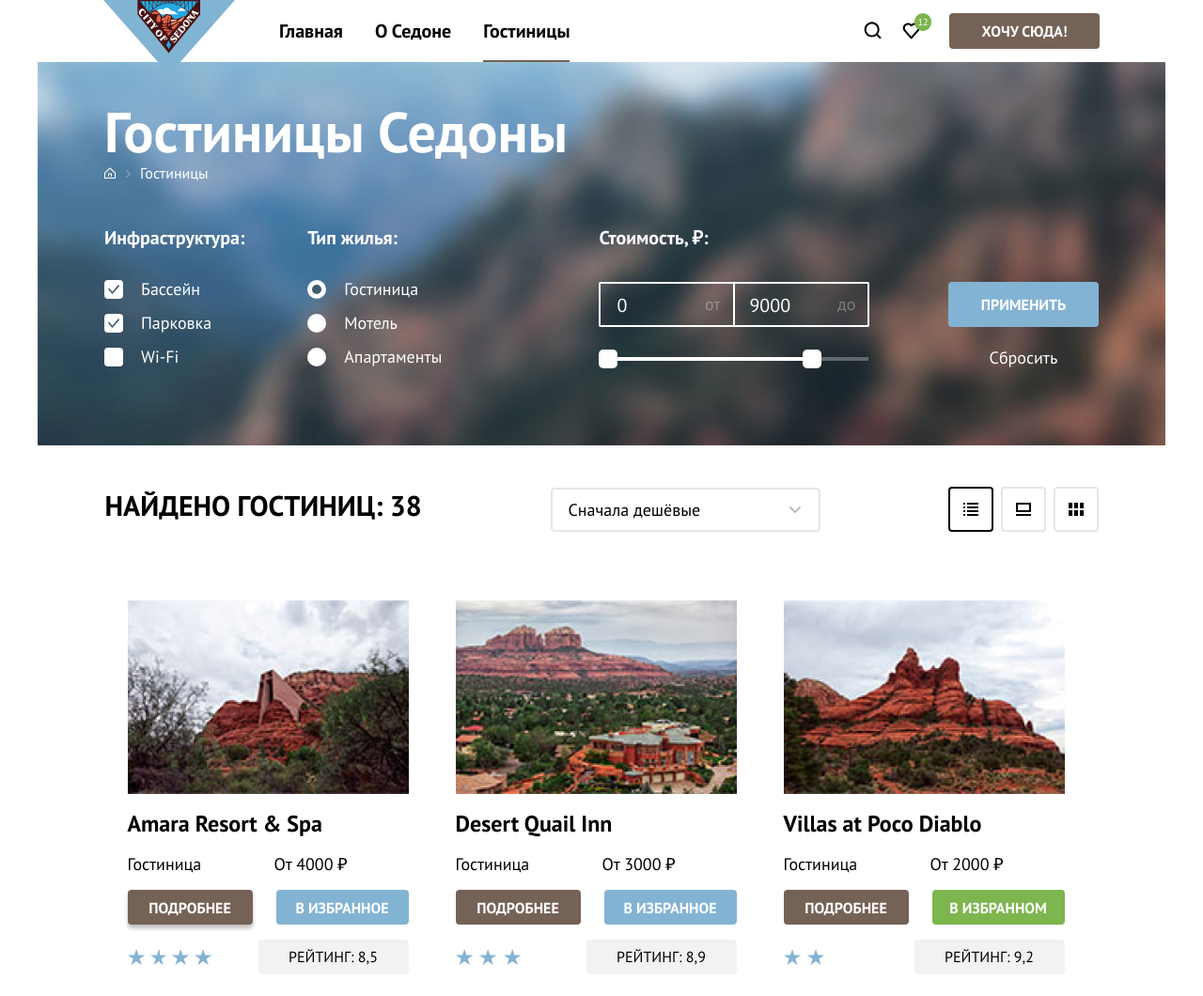
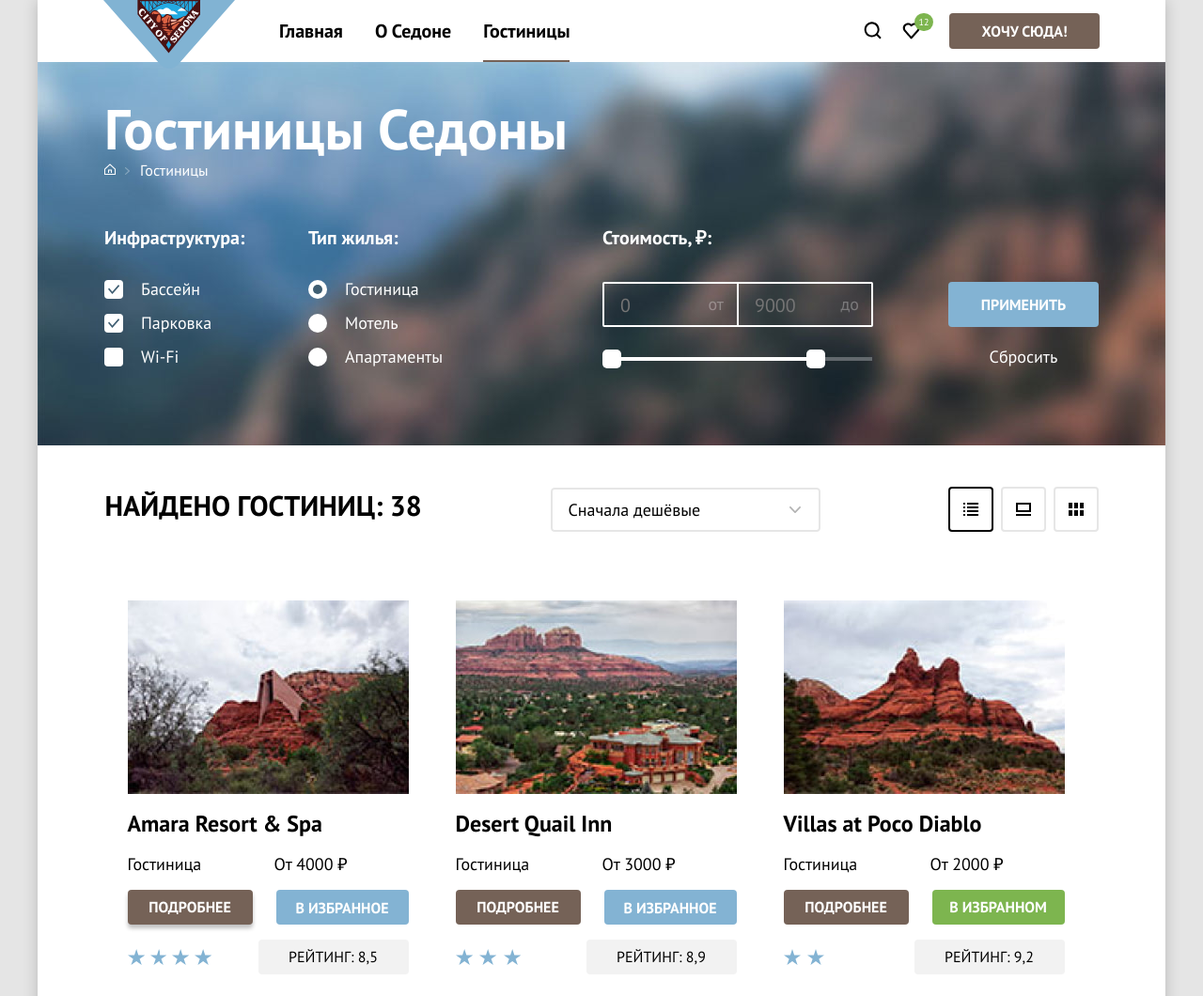
Before and after one commit to htmlacademy-htmlcss/1895555-sedona-33, a plain HTML site: page сatalog.html in a window 1280 px wide. Shown: the top 1060 px of the page at 94% size. Drawn offline with Linux system fonts and the light colour scheme.

Commit message:
На проверку

```diff
--- a/style/styles.css
+++ b/style/styles.css
@@ -20,8 +20,6 @@ html {
 
 body {
     margin: 0;
-    display: flex;
-    flex-direction: column;
     min-height: 100%;
     font-family: "PT Sans", sans-serif;
     font-size: 18px;
@@ -29,7 +27,16 @@ body {
     font-style: normal;
     line-height: 23px;
     color: #000000;
-    background-color: #FFFFFF;
+    background: #E5E5E5;
+}
+
+.main-div {
+    margin: 0 auto;
+    display: flex;
+    width: 1200px;
+    flex-direction: column;
+    background: #FFFFFF;
+    box-shadow: 0px 0px 15px rgba(0, 0, 0, 0.2);
 }
 
 .visually-hidden {
@@ -151,14 +158,15 @@ body {
 }
 
 .top-index {
+    display: block;
+    width: 20px;
     border-radius: 10px;
     position: absolute;
     margin-top: -10px;
-    margin-left: 3px;
-    padding: 3px 4px;
+    margin-left: 12px;
+    padding: 3px 0px;
     font-family: "PT Sans", sans-serif;
     font-weight: 400;
-    text-align: center;
     font-size: 10px;
     line-height: 13px;
     color: white;
@@ -186,9 +194,8 @@ body {
 
 .navigation-button {
     display: block;
+    width: 160px;
     margin: 14px 0 14px 20px;
-    box-sizing: border-box;
-    width: 160px;
     padding-top: 9px;
     padding-bottom: 8px;
 }
@@ -274,14 +281,12 @@ body {
     margin: 0;
     flex-wrap: wrap;
     justify-content: flex-start;
-    align-items: center;
     text-align: center;
 }
 
 .advantages-item {
     display: inline-block;
     width: 400px;
-    height: 384px;
     margin: 0 auto;
     padding: 0;
     font-family: "PT Sans", sans-serif;
@@ -336,12 +341,18 @@ body {
 
 .advanteges-description {
     margin: 0;
+    margin-bottom: 89px;
     width: 250px;
 }
 
 .white-description {
     margin: 0;
     width: 220px;
+    margin-bottom: 87px;
+}
+
+.bottom-description {
+    margin-bottom: 108px;
 }
 
 .white-item {
@@ -372,8 +383,6 @@ body {
 }
 
 .search {
-    display: block;
-    height: 417px;
     padding: 0px 240px;
     margin: 0 auto;
 }
@@ -401,11 +410,11 @@ body {
 
 .button-search {
     display: block;
-    box-sizing: border-box;
     width: 575px;
     margin: 0 auto;
-    padding-top: 15px;
-    padding-bottom: 15px;
+    margin-bottom: 93px;
+    padding-top: 12px;
+    padding-bottom: 12px;
     border-radius: 10px;
     font-size: 20px;
     text-align: center;
@@ -433,7 +442,6 @@ body {
     display: block;
     padding: 0px 200px;
     margin: 0 auto;
-    height: 411px;
     background-image: url("../images/index/background.jpg");
     background-repeat: no-repeat;
     background-size: 100% auto;
@@ -466,12 +474,11 @@ body {
     display: flex;
     justify-content: center;
     width: 800px;
-    margin-bottom: 93px;
+    margin-bottom: 94px;
 }
 
 .field {
     width: 600px;
-    height: 60px;
     padding: 0 22px;
     background: #F2F2F2;
     border: none;
@@ -502,15 +509,17 @@ body {
     background: #83B3D3;
     border-radius: 4px;
     font-size: 16px;
-    line-height: 21px;
+    line-height: 20px;
 }
 
 .button-newsletter-email {
+    display: block;
+    padding-top: 17px;
+    padding-bottom: 17px;
+    line-height: 26px;
     width: 200px;
-    height: 60px;
     border-radius: 0px 10px 10px 0px;
     font-size: 20px;
-    line-height: 26px;
 }
 
 .button-newsletter-email:hover {
@@ -648,6 +657,10 @@ body {
     outline: none;
     border-radius: 10px;
     color: #756257;
+}
+
+.html-academy:focus .html-icon {
+    fill: rgba(117, 98, 87, 1);
 }
 
 .html-academy:active {
@@ -735,9 +748,10 @@ body {
 }
 
 .modal-title {
-    height: 67px;
-    margin: 0;
-    margin-bottom: 32px;
+    display: flex;
+    width: 499px;
+    margin: 0;
+    margin-bottom: 59px;
     font-family: "PT Sans Narrow", sans-serif;
     line-height: 40px;
     font-size: 30px;
@@ -979,7 +993,6 @@ body {
     display: block;
     box-sizing: border-box;
     width: 576px;
-    height: 60px;
     margin: 0 auto;
     padding-top: 10px;
     padding-bottom: 10px;
@@ -1007,9 +1020,7 @@ body {
 }
 
 .inner-filter {
-    display: block;
     width: 1200px;
-    height: 408px;
     padding: 0;
     margin: 0 auto;
     background-image: url("../images/catalog/filter-background.jpg");
@@ -1023,44 +1034,57 @@ body {
 
 .introduction {
     margin: 0;
-    padding: 0 71px;
+    padding: 0;
+    padding-right: 71px;
 }
 
 .inner-filter-title {
-    display: block;
     width: 528px;
-    height: 68px;
-    margin-top: 35px;
-    margin-bottom: 5px;
+    margin: 0;
+    margin-top: 43px;
+    margin-left: 71px;
+    margin-bottom: 2px;
     font-family: "PT Sans", sans-serif;
     font-weight: 700;
     font-size: 60px;
-    line-height: 78px;
+    line-height: 57px;
 }
 
 .breadcrumbs {
-    display: flex;
-    margin: 0;
+    position: relative;
+    display: flex;
+    margin: 0;
+    margin-left: 63px;
     margin-bottom: 45px;
     padding: 0;
     flex-wrap: wrap;
     list-style-type: none;
     justify-content: flex-start;
-    line-height: 21px;
+    line-height: 26px;
     font-size: 16px;
 }
 
 .breadcrumbs-item-link {
-    position: relative;
-    margin-right: 26px;
+    padding: 3px 8px;
+    margin-right: 10px;
     text-decoration: none;
     color: #FFFFFF;
 }
 
+.breadcrumbs-item-home {
+    text-decoration: none;
+    color: #FFFFFF;
+    display: block;
+    width: 28px;
+    height: 27px;
+    box-sizing: border-box;
+    padding: 6px 8px 9px 8px;
+}
+
 .breadcrumbs-item::after {
     position: absolute;
-    margin-left: 23px;
-    margin-top: -14px;
+    margin-left: 30px;
+    margin-top: -17px;
     content: "";
     display: block;
     width: 5px;
@@ -1074,6 +1098,7 @@ body {
 }
 
 .breadcrumbs-home {
+    position: absolute;
     fill: #FFFFFF;
 }
 
@@ -1093,9 +1118,14 @@ body {
     opacity: 0.3;
 }
 
+.catalog-hostel-filter {
+    margin-left: 71px;
+}
+
 .catalog-filter {
     display: flex;
     flex-wrap: wrap;
+    margin-bottom: 83px;
 }
 
 .catalog-filter-group {
@@ -1108,19 +1138,21 @@ body {
 }
 
 .comfort-filter {
+    width: 150px;
     margin-right: 67px;
 }
 
 .infrastructure-filter {
-    margin-right: 167px;
+    width: 170px;
+    margin-right: auto;
 }
 
 .button-filter {
     display: flex;
+    width: 160px;
     flex-direction: column;
     flex-wrap: wrap;
     margin: 0;
-    margin-left: auto;
     margin-top: auto;
     padding: 0;
 }
@@ -1133,6 +1165,12 @@ body {
     font-size: 20px;
     line-height: 26px;
     margin-bottom: 30px;
+}
+
+.price-filter {
+    width: 287px;
+    margin-right: 81px;
+
 }
 
 .price-filter-title {
@@ -1161,13 +1199,12 @@ body {
     border: 2px solid #FFFFFF;
     border-right-width: 1px;
     background-color: transparent;
-    padding: 12px 12px 10px 17px;
+    padding: 12px 35px 10px 17px;
     color: #FFFFFF;
 }
 
 .range-input-max {
     border-radius: 0 2px 2px 0;
-    padding: 11px 15px 9px 15px;
     border-left-width: 1px;
     border-right-width: 2px;
 }
@@ -1344,13 +1381,9 @@ body {
 }
 
 .button-brown-cards {
-    display: block;
-    box-sizing: border-box;
     width: 133px;
-    height: 37px;
-    padding-top: 9px;
-    padding-bottom: 10px;
     margin-right: 25px;
+    padding: 8px 0px;
 }
 
 .button-brown-one {
@@ -1374,12 +1407,8 @@ body {
 }
 
 .button-blue-cards {
-    display: block;
-    box-sizing: border-box;
     width: 141px;
-    height: 37px;
-    padding-top: 9px;
-    padding-bottom: 10px;
+    padding: 8px 0px;
 }
 
 .button-blue-cards:hover {
@@ -1401,12 +1430,8 @@ body {
 }
 
 .button-green-cards {
-    display: block;
-    box-sizing: border-box;
     width: 141px;
-    height: 37px;
-    padding-top: 9px;
-    padding-bottom: 10px;
+    padding: 8px 0px;
 }
 
 .button-green-cards:hover {
@@ -1433,11 +1458,9 @@ body {
 }
 
 .button-see {
-    display: block;
     width: 160px;
-    height: 48px;
-    box-sizing: border-box;
     margin-bottom: 20px;
+    padding: 14px 0;
 }
 
 .button-see:hover {
@@ -1455,10 +1478,9 @@ body {
 }
 
 .button-reset {
-    display: block;
     width: 160px;
-    height: 23px;
-    box-sizing: border-box;
+    line-height: 23px;
+    padding: 0;
     font-weight: 400;
     font-size: 18px;
     font-weight: 400;
@@ -1704,6 +1726,11 @@ body {
     list-style-type: none;
 }
 
+.pagination-item {
+    display: block;
+    width: 55px;
+}
+
 .pagination-item:not(:last-child) {
     margin-right: 8px;
 }
@@ -1713,8 +1740,6 @@ body {
     box-sizing: border-box;
     padding-top: 15px;
     padding-bottom: 15px;
-    width: 55px;
-    height: 55px;
     line-height: 26px;
     font-size: 20px;
 }
--- a/сatalog.html
+++ b/сatalog.html
@@ -8,6 +8,7 @@
 </head>
 
 <body>
+  <div class="main-div">
     <header class="main-header">
       <nav class="navigation">
         <a class="navigation-link-logo" href="https://htmlacademy.ru/">
@@ -27,8 +28,8 @@
         <ul class="navigation-list navigation-user">
           <li class="navigation-item">
             <a class="navigation-link" href="#">
-            <svg class="navigation-ikon" aria-hidden="true" focusable="false" width="19" height="19" viewBox="0 0 19 19"
-              fill="none" xmlns="http://www.w3.org/2000/svg">
+              <svg class="navigation-ikon" aria-hidden="true" focusable="false" width="19" height="19"
+                viewBox="0 0 19 19" fill="none" xmlns="http://www.w3.org/2000/svg">
                 <path
                   d="m18.682 16.911-3.7-3.7c1-1.3 1.7-3 1.7-4.9 0-4.4-3.6-8-8-8s-8 3.7-8 8.1c0 4.4 3.6 8 8 8 1.8 0 3.5-.6 4.9-1.7l3.7 3.7 1.4-1.5Zm-10-2.5c-3.3 0-6-2.7-6-6s2.7-6 6-6 6 2.7 6 6-2.7 6-6 6Z" />
               </svg>
@@ -37,9 +38,10 @@
           </li>
           <li class="navigation-item-user">
             <a class="navigation-link" href="#">
-            <svg class="navigation-ikon" aria-hidden="true" focusable="false" width="19" height="18" viewBox="0 0 19 18"
-              fill="none" xmlns="http://www.w3.org/2000/svg">
-              <path d="M9.582 17.411c-.3 0-.6-.1-.8-.4-5.4-6.1-6.7-7.5-7-7.9-.7-.9-1.1-2.1-1.1-3.3 0-3 2.4-5.4 5.5-5.4 1.3 0 2.5.5 3.5 1.3 1-.8 2.3-1.3 3.5-1.3 3 0 5.5 2.4 5.5 5.4 0 1.3-.5 2.5-1.3 3.4l-7 7.9c-.2.2-.4.3-.8.3Zm-6-9.5c.3.4 3.5 4 6.1 6.9l6.2-7c.5-.5.7-1.2.7-2 0-1.8-1.5-3.3-3.3-3.3-1 0-2 .5-2.7 1.3-.3.3-.6.4-.9.4-.3 0-.6-.2-.8-.4-.7-.8-1.7-1.3-2.7-1.3-1.8 0-3.3 1.5-3.3 3.3-.1.9.3 1.6.7 2.1-.1 0-.1 0 0 0Z">
+              <svg class="navigation-ikon" aria-hidden="true" focusable="false" width="19" height="18"
+                viewBox="0 0 19 18" fill="none" xmlns="http://www.w3.org/2000/svg">
+                <path
+                  d="M9.582 17.411c-.3 0-.6-.1-.8-.4-5.4-6.1-6.7-7.5-7-7.9-.7-.9-1.1-2.1-1.1-3.3 0-3 2.4-5.4 5.5-5.4 1.3 0 2.5.5 3.5 1.3 1-.8 2.3-1.3 3.5-1.3 3 0 5.5 2.4 5.5 5.4 0 1.3-.5 2.5-1.3 3.4l-7 7.9c-.2.2-.4.3-.8.3Zm-6-9.5c.3.4 3.5 4 6.1 6.9l6.2-7c.5-.5.7-1.2.7-2 0-1.8-1.5-3.3-3.3-3.3-1 0-2 .5-2.7 1.3-.3.3-.6.4-.9.4-.3 0-.6-.2-.8-.4-.7-.8-1.7-1.3-2.7-1.3-1.8 0-3.3 1.5-3.3 3.3-.1.9.3 1.6.7 2.1-.1 0-.1 0 0 0Z">
               </svg>
               <span class="visually-hidden">Нравится </span>
               <span class="top-index">12</span>
@@ -57,7 +59,7 @@
             <h1 class="inner-filter-title">Гостиницы Седоны</h1>
             <ul class="breadcrumbs">
               <li class="breadcrumbs-item">
-              <a class="breadcrumbs-item-link" href="Main_page.html" alt="Главная">
+                <a class="breadcrumbs-item-link breadcrumbs-item-home" href="Main_page.html" alt="Главная">
                   <svg class="breadcrumbs-home" aria-hidden="true" focusable="false" width="12" height="12"
                     viewBox="0 0 12 12" fill="none" xmlns="http://www.w3.org/2000/svg">
                     <path d="M6 .3 0 5.8V12h12V5.8L6 .3ZM11 11H1V6.2l5-4.5 5 4.5V11Z" fill="#fff" />
@@ -73,7 +75,7 @@
             </ul>
             <section class="catalog-hostel-filter">
               <h2 class="visually-hidden">Список гостиниц с фильтрами</h2>
-            <form class="catalog-filter" action="https://echo.htmlacademy.ru/" method="post">
+              <form class="catalog-filter " action="https://echo.htmlacademy.ru/" method="post">
                 <fieldset class="catalog-filter-group comfort-filter">
                   <legend class="catalog-filter-title">
                     Инфраструктура:
@@ -138,11 +140,11 @@
                   </legend>
                   <div class="range-wrapper-inputs">
                     <label class="catalog-filter-label filter-label-min">
-                    <input class="range-input range-input-min" type="number" value="0" name="min-price">
+                      <input class="range-input range-input-min" type="text" placeholder="0" name="min-price">
                       <span class="range-text">от</span>
                     </label>
                     <label class="catalog-filter-label filter-label-max">
-                    <input class="range-input range-input-max" type="number" value="9000" name="max-price">
+                      <input class="range-input range-input-max" type="text" placeholder="9000" name="max-price">
                       <span class="range-text">до</span>
                     </label>
                   </div>
@@ -198,7 +200,8 @@
                 <p class="price">От 4000 ₽</p>
               </div>
               <div class="button-cards">
-              <button class="button button-brown button-brown-cards button-brown-one" type="button" href="#"> Подробнее </button>
+                <button class="button button-brown button-brown-cards button-brown-one" type="button" href="#">
+                  Подробнее </button>
                 <button class="button button-blue button-blue-cards" type="button" href="#"> В избранное </button>
               </div>
               <div class="rating">
@@ -372,6 +375,7 @@
         </section>
       </div>
     </footer>
+  </div>
 </body>
 
 </html>
```
Also changed, not shown: index.html (+13 -9 lines). Lines whose indentation alone changed are shown as unchanged.
